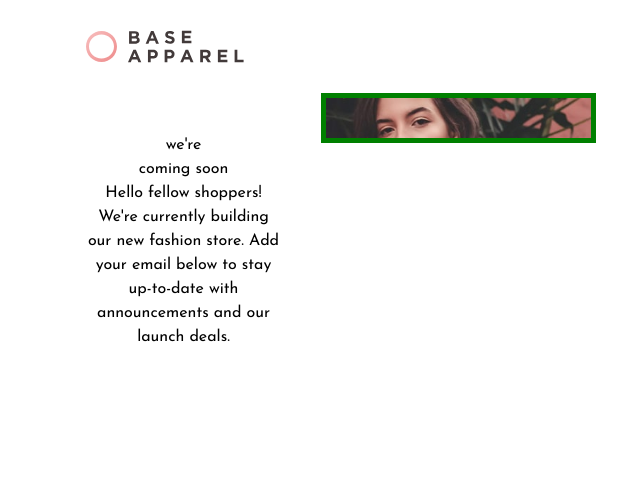
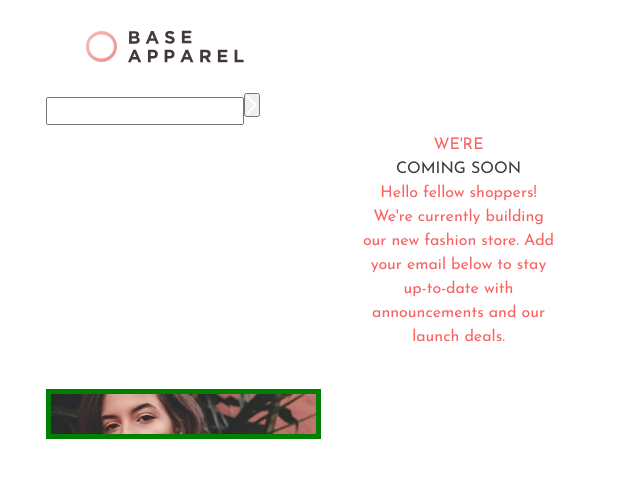
Before and after one commit to mdrizwanfk/fem-base-apparel-coming-soon, a React (Create React App) app: page / in a window 1280 px wide. Shown: the top 478 px of the page, without its empty margins (319-959 px from the left). Built offline with nearby package versions, Linux system fonts and the light colour scheme.

Commit message:
banner form and styles

```diff
--- a/src/data/constants.json
+++ b/src/data/constants.json
@@ -4,7 +4,7 @@
             "id": "comingSoon",
             "name": "Coming Soon",
             "config": {
-                "heading": "<span>we're</span><br/><span>coming soon</span>",
+                "heading": "<span class='heading-pt-1'>we're</span><br/><span class='text-clr-neu-1 heading-pt-2'>coming soon</span>",
                 "message": "Hello fellow shoppers! We're currently building our new fashion store. Add your email below to stay up-to-date with announcements and our launch deals."
             }
         }
--- a/src/index.css
+++ b/src/index.css
@@ -95,6 +95,47 @@ svg {
   }
 }
 
+/* Utility Classes */
+.text-clr-pr-1 {
+  color: var(--clr-pr-1);
+}
+
+.text-clr-pr-2 {
+  color: var(--clr-pr-2);
+}
+
+.text-clr-neu-1 {
+  color: var(--clr-neu-1);
+}
+
+.text-clr-gr-1 {
+  color: var(--clr-gr-1);
+}
+
+.text-clr-gr-2 {
+  color: var(--clr-gr-2);
+}
+
+.bg-clr-pr-1 {
+  color: var(--clr-pr-1);
+}
+
+.bg-clr-pr-2 {
+  color: var(--clr-pr-2);
+}
+
+.bg-clr-neu-1 {
+  color: var(--clr-neu-1);
+}
+
+.bg-clr-gr-1 {
+  color: var(--clr-gr-1);
+}
+
+.bg-clr-gr-2 {
+  color: var(--clr-gr-2);
+}
+
 body {
   /* min-height: 100vh; */ /* this rule is good to have when you have to vertically center and some content then will flow down from that center of screen */
   font-family: var(--ff-primary);
--- a/src/pages/ComingSoon.js
+++ b/src/pages/ComingSoon.js
@@ -3,10 +3,11 @@ import React from "react";
 import Header from "../components/Header";
 import data from "../data/constants.json";
 import styles from "./ComingSoon.module.css";
+import iconArrow from "../assets/images/icon-arrow.svg";
 
 const BannerMessage = ({ heading, message }) => {
   return (
-    <article id={styles["banner-message"]} className={styles["banner-message"]}>
+    <article id={styles["banner-message"]} className="text-clr-pr-2">
       <h1 dangerouslySetInnerHTML={{ __html: heading || "lorem ipsum" }}></h1>
       <p>{message || "ipsum lorem"}</p>
     </article>
@@ -26,6 +27,18 @@ const BannerImage = () => {
   // );
 };
 
+const BannerForm = () => {
+  return (
+    <form>
+      <label htmlFor="email"></label>
+      <input type="email" id="email" />
+      <button type="submit">
+        <img src={iconArrow} alt="submit" />
+      </button>
+    </form>
+  );
+};
+
 const ComingSoon = () => {
   const id = "comingSoon";
   const { config } = data.pages.find(({ id: configId }) => configId === id);
@@ -37,6 +50,7 @@ const ComingSoon = () => {
       <section className={styles["cs-grid"]}>
         <BannerImage />
         <BannerMessage heading={heading} message={message} />
+        <BannerForm />
       </section>
     </main>
   );
--- a/src/pages/ComingSoon.module.css
+++ b/src/pages/ComingSoon.module.css
@@ -1,3 +1,7 @@
+.cs-grid {
+  display: grid;
+}
+
 .container {
   max-width: 55rem;
 }
@@ -9,13 +13,19 @@
   background-size: cover;
 }
 
-.banner-message {
+#banner-message {
   margin: 4rem;
   text-align: center;
 }
 
-.cs-grid {
-  display: grid;
+#banner-message > h1 {
+  text-transform: uppercase;
+}
+
+#banner-message > h1 > .heading-pt-1 {
+}
+
+#banner-message > h1 > .heading-pt-2 {
 }
 
 @media screen and (min-width: 992px) {
```
